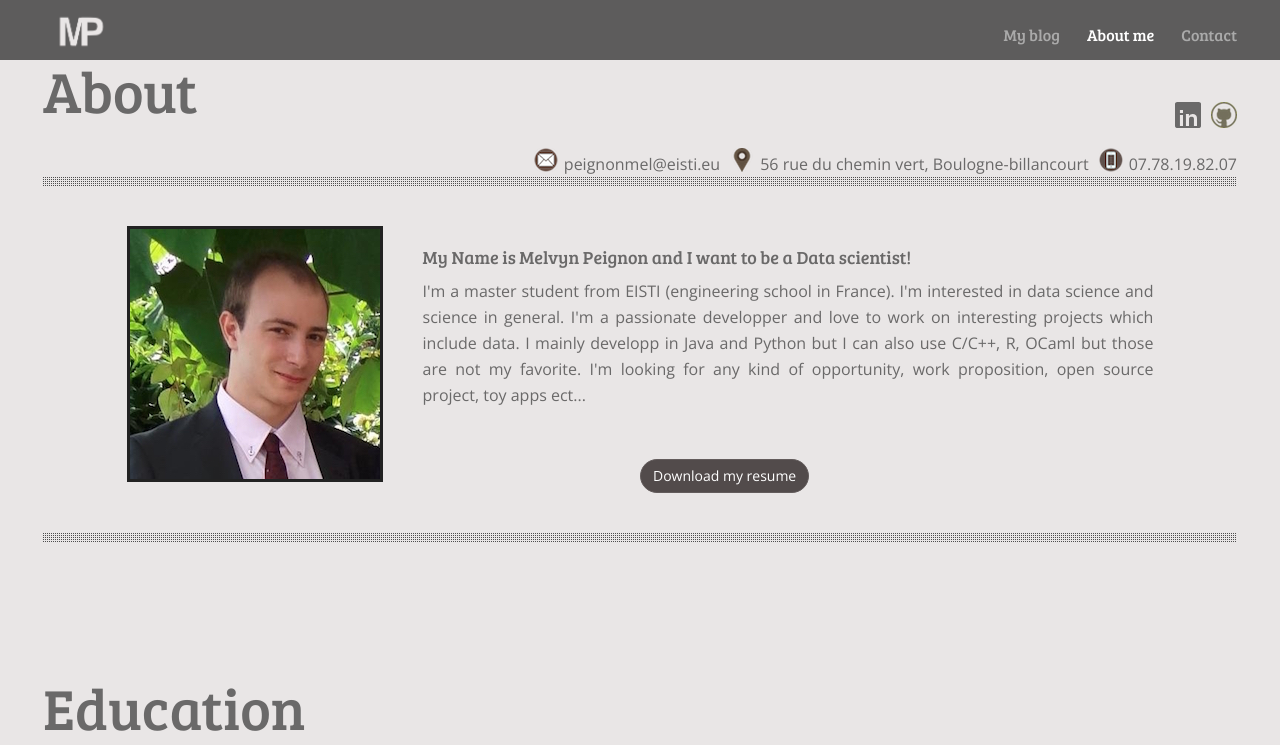
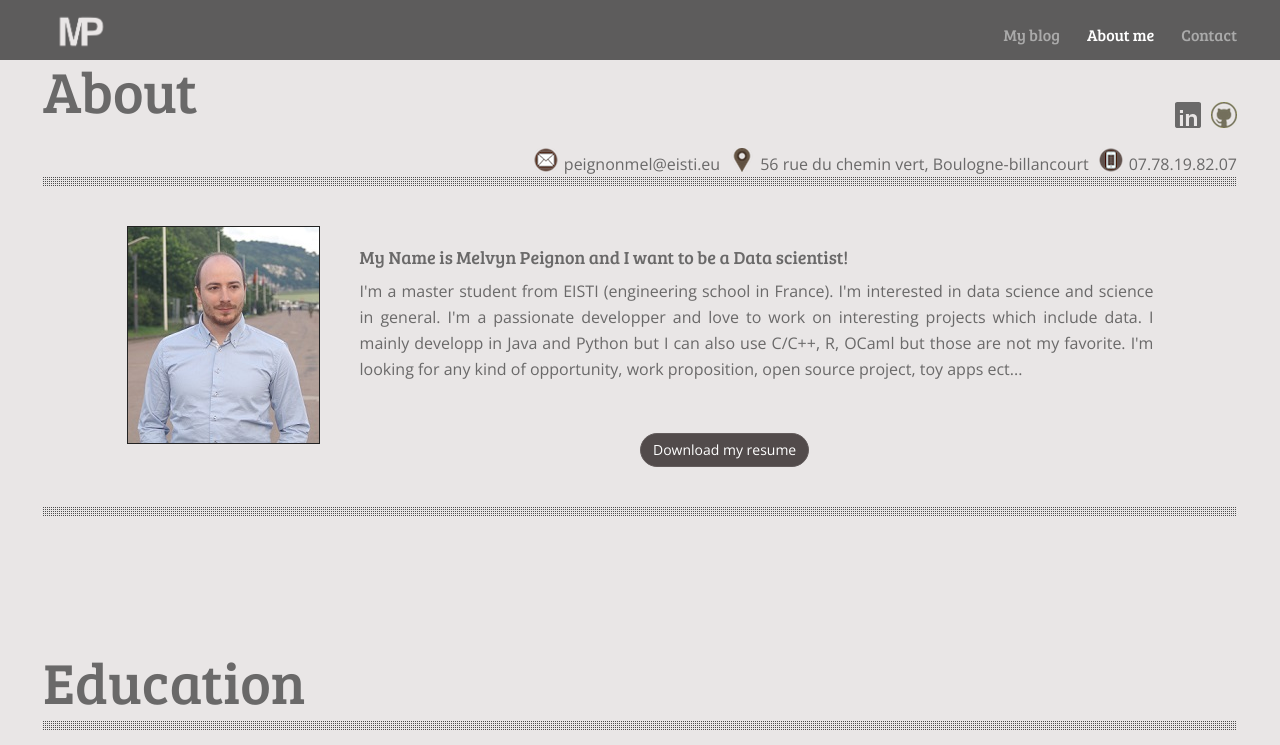
Before and after one commit to melvynator/blog, a Django app: page /about/ in a window 1280 px wide. Shown: the top 745 px of the page. Run offline with Django 3.2, Linux system fonts and the light colour scheme; parts of the project's set-up code (start-up, migrations or seed data) failed here and were passed over; some libraries are stand-ins or nearby versions.

Commit message:
Change the photo

```diff
--- a/source/melvyn_blog/static/style/css/about.css
+++ b/source/melvyn_blog/static/style/css/about.css
@@ -36,7 +36,7 @@
 }
 
 #about .content{overflow:auto;}
-#about .content img{float:left; margin-right:40px; border:3px solid #222222;}
+#about .content img{float:left; margin-right:40px; border:1px solid #222222;}
 #about .content #service-icons{margin-top:20px;}
 #about .content #service-icons li{
 	display:block;
```
Also changed, not shown: source/melvyn_blog/static/img/melvyn_peignon.jpg.
